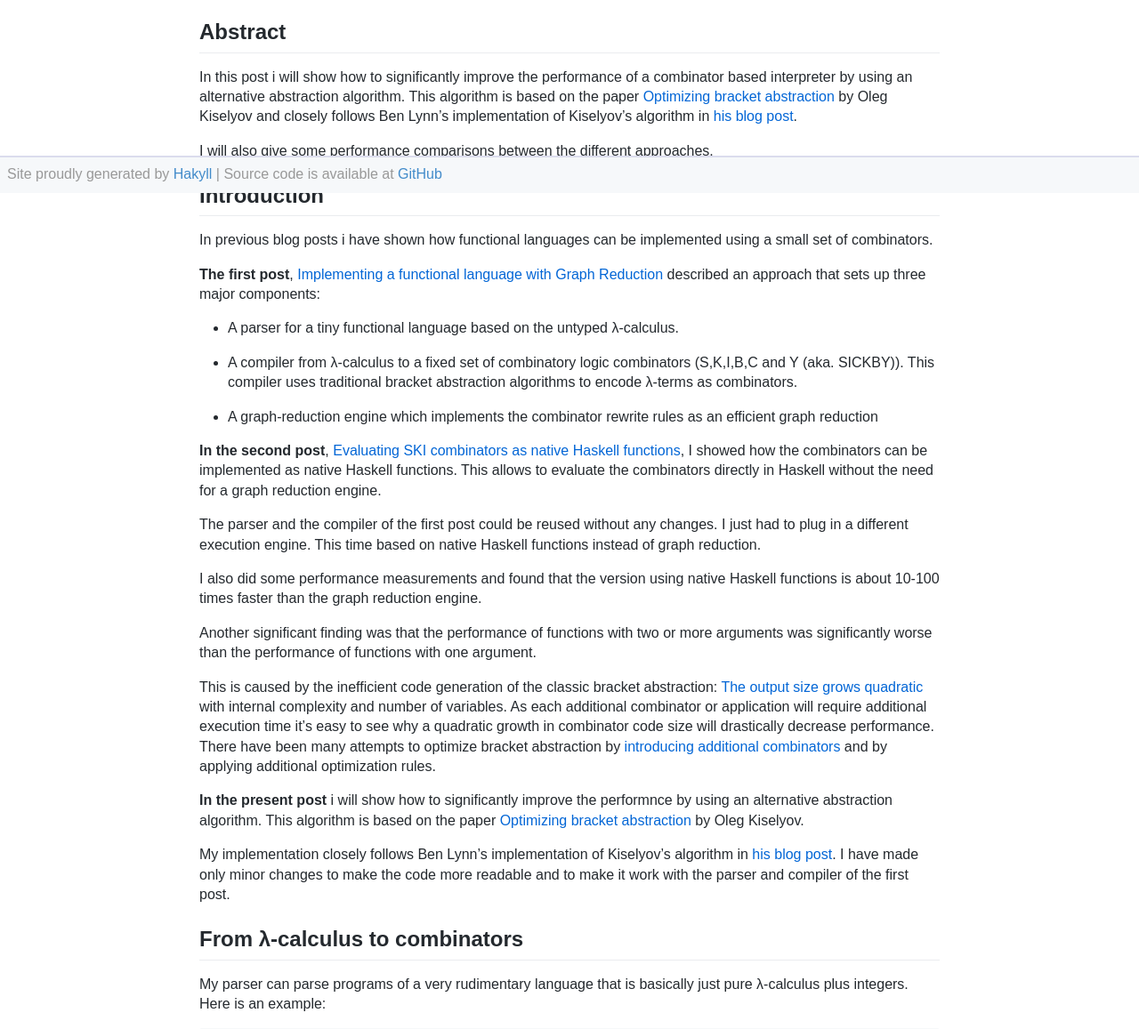
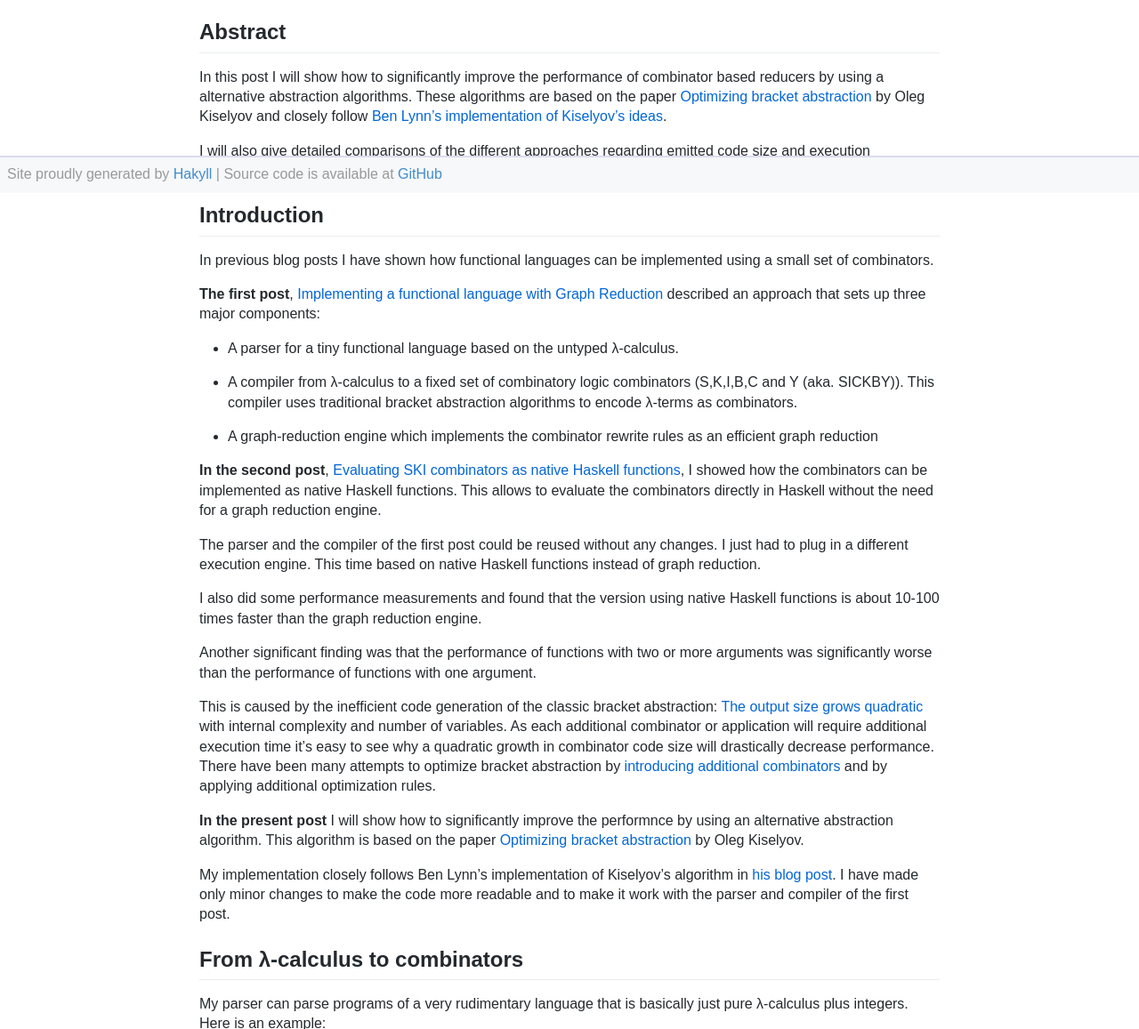
Before and after one commit to thma/thma.github.io, a plain HTML site: page docs/posts/2023-10-08-Optimizing-bracket-abstraction-for-combinator-reduction.html in a window 1280 px wide. Shown: the part 583-1740 px from the top of the page at 89% size. Drawn offline with Linux system fonts and the light colour scheme; a web font is replaced by a local one.

Commit message:
fix typos

```diff
--- a/docs/posts/2023-10-08-Optimizing-bracket-abstraction-for-combinator-reduction.html
+++ b/docs/posts/2023-10-08-Optimizing-bracket-abstraction-for-combinator-reduction.html
@@ -63,10 +63,10 @@
 <p><a href="https://github.com/thma/lambda-ski/actions"><img src="https://github.com/thma/lambda-ski/workflows/Haskell-CI/badge.svg" alt="Actions Status" /></a>
 <a href="https://github.com/thma/lambda-ski"><img src="https://thma.github.io/img/forkme.png" height="20"></a></p>
 <h2 id="abstract">Abstract</h2>
-<p>In this post i will show how to significantly improve the performance of a combinator based interpreter by using an alternative abstraction algorithm. This algorithm is based on the paper <a href="https://okmij.org/ftp/tagless-final/ski.pdf">Optimizing bracket abstraction</a> by Oleg Kiselyov and closely follows Ben Lynn’s implementation of Kiselyov’s algorithm in <a href="https://crypto.stanford.edu/~blynn/lambda/kiselyov.html">his blog post</a>.</p>
-<p>I will also give some performance comparisons between the different approaches.</p>
+<p>In this post I will show how to significantly improve the performance of combinator based reducers by using a alternative abstraction algorithms. These algorithms are based on the paper <a href="https://okmij.org/ftp/tagless-final/ski.pdf">Optimizing bracket abstraction</a> by Oleg Kiselyov and closely follow <a href="https://crypto.stanford.edu/~blynn/lambda/kiselyov.html">Ben Lynn’s implementation of Kiselyov’s ideas</a>.</p>
+<p>I will also give detailed comparisons of the different approaches regarding emitted code size and execution performance on different reducers.</p>
 <h2 id="introduction">Introduction</h2>
-<p>In previous blog posts i have shown how functional languages can be implemented using a small set of combinators.</p>
+<p>In previous blog posts I have shown how functional languages can be implemented using a small set of combinators.</p>
 <p><strong>The first post</strong>, <a href="https://thma.github.io/posts/2021-12-27-Implementing-a-functional-language-with-Graph-Reduction.html">Implementing a functional language with Graph Reduction</a> described an approach that sets up three major components:</p>
 <ul>
 <li><p>A parser for a tiny functional language based on the untyped λ-calculus.</p></li>
@@ -78,7 +78,7 @@
 <p>I also did some performance measurements and found that the version using native Haskell functions is about 10-100 times faster than the graph reduction engine.</p>
 <p>Another significant finding was that the performance of functions with two or more arguments was significantly worse than the performance of functions with one argument.</p>
 <p>This is caused by the inefficient code generation of the classic bracket abstraction: <a href="https://tromp.github.io/cl/LC.pdf">The output size grows quadratic</a> with internal complexity and number of variables. As each additional combinator or application will require additional execution time it’s easy to see why a quadratic growth in combinator code size will drastically decrease performance. There have been many attempts to optimize bracket abstraction by <a href="https://www.cantab.net/users/antoni.diller/brackets/intro.html">introducing additional combinators</a> and by applying additional optimization rules.</p>
-<p><strong>In the present post</strong> i will show how to significantly improve the performnce by using an alternative abstraction algorithm. This algorithm is based on the paper <a href="https://okmij.org/ftp/tagless-final/ski.pdf">Optimizing bracket abstraction</a> by Oleg Kiselyov.</p>
+<p><strong>In the present post</strong> I will show how to significantly improve the performnce by using an alternative abstraction algorithm. This algorithm is based on the paper <a href="https://okmij.org/ftp/tagless-final/ski.pdf">Optimizing bracket abstraction</a> by Oleg Kiselyov.</p>
 <p>My implementation closely follows Ben Lynn’s implementation of Kiselyov’s algorithm in <a href="https://crypto.stanford.edu/~blynn/lambda/kiselyov.html">his blog post</a>. I have made only minor changes to make the code more readable and to make it work with the parser and compiler of the first post.</p>
 <h2 id="from-λ-calculus-to-combinators">From λ-calculus to combinators</h2>
 <p>My parser can parse programs of a very rudimentary language that is basically just pure λ-calculus plus integers. Here is an example:</p>
```
Also changed, not shown: docs/atom.xml (+4 -4 lines), docs/rss.xml (+4 -4 lines), 1 other file.
